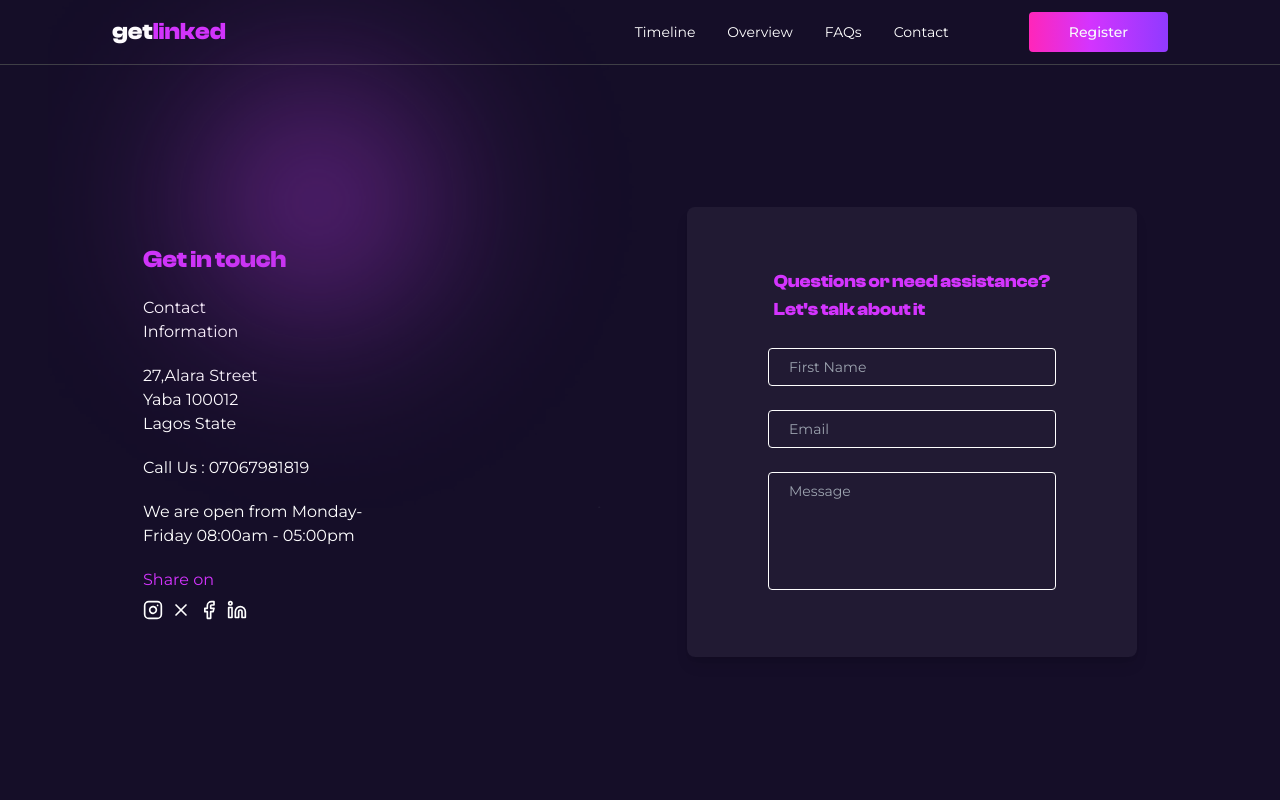
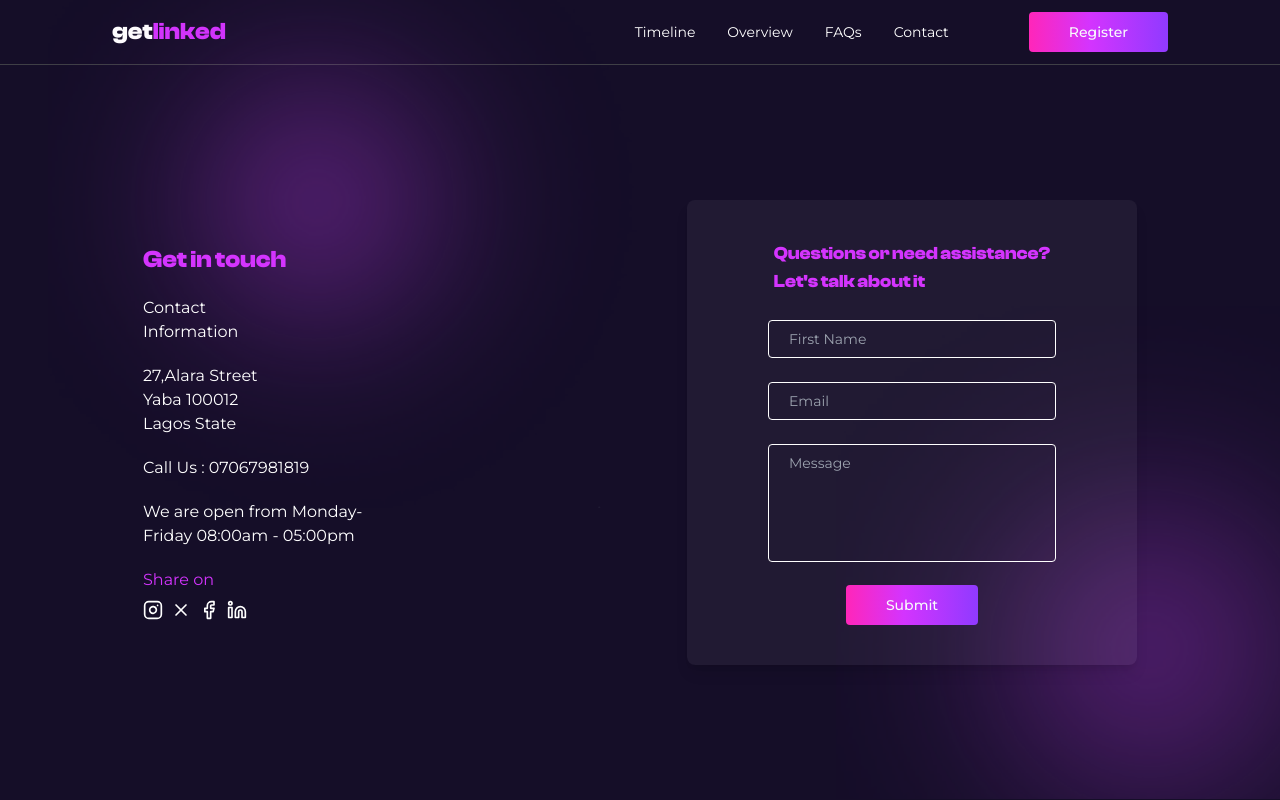
Before and after one commit to NureniJamiu/getlinked-tech-hackathon, a Next.js app: page /contact in a window 1280 px wide. Built offline with nearby package versions, Linux system fonts and the light colour scheme.

Commit message:
fix: basic styles

```diff
--- a/src/app/contact/page.jsx
+++ b/src/app/contact/page.jsx
@@ -1,16 +1,27 @@
+import React from "react";
 import Navbar from "@/components/Navbar";
-import { Facebook, Instagram, Linkedin, X } from "lucide-react";
-import React from "react";
+import flare from "../../../public/purple-flare.png";
+import Image from "next/image";
+import ContactForm from "@/components/ContactForm";
+
+import { ArrowLeft, Facebook, Instagram, Linkedin, X } from "lucide-react";
 
 const page = () => {
   return (
     <>
       <Navbar className="hidden md:block" />
-      <main className="flex items-center justify-center px-12 md:px-22 lg:px-44 h-[calc(100vh-66px)]">
+      <main className="relative flex items-center justify-center px-12 md:px-22 lg:px-44 md:h-[calc(100vh-66px)] overflow-hidden">
+        <Image
+          src={flare}
+          alt="flare"
+          width={700}
+          height={700}
+          className="absolute bottom-44 right-24 md:-bottom-52 -z-20 md:-right-64 opacity-50"
+        />
         <div className="flex flex-col  md:flex-row md:items-center gap-72">
           {/* flex one */}
           <div
-            className="flex-1"
+            className="hidden md:block flex-1 "
             data-aos="fade-right"
             data-aos-duration="1500"
           >
@@ -34,31 +45,26 @@ const page = () => {
           {/* flex two  */}
           <div
             className="flex-1 text-center"
-            data-aos="fade-left"
-            data-aos-duration="1500"
+            // data-aos="fade-left"
+            // data-aos-duration="1500"
           >
-            <div className="w-[450px] h-[450px] rounded-lg shadow-lg bg-white bg-opacity-5 flex items-center justify-center">
+            <div className="w-[450px] h-auto py-10 rounded-lg md:shadow-lg md:bg-white md:bg-opacity-5 flex items-center justify-center">
               <div className="flex flex-col items-center">
-                <h2 className="text-left font-clash text-lg text-[#D434FE]">
+                <div
+                  className="md:hidden self-start bg-gradient-to-b from-purple-500 to-pink-500 rounded-full p-[2px] cursor-pointer"
+                  // onClick={goBack}
+                >
+                  <div className=" bg-[#150E28] rounded-full p-1">
+                    <ArrowLeft size={18} />
+                  </div>
+                </div>
+                <h2 className="text-left font-clash text-lg text-[#D434FE] mt-8 md:mt-0">
                   Questions or need assistance? <br /> Let{"'"}s talk about it
                 </h2>
-                <div className="w-72 ">
-                  <input
-                    type="text"
-                    placeholder="First Name"
-                    className="border border-[#fff] bg-inherit py-2 px-5 w-full rounded text-sm mt-6 focus:outline-none"
-                  />
-                  <input
-                    type="email"
-                    placeholder="Email"
-                    className="border border-[#fff] bg-inherit py-2 px-5 w-full rounded text-sm mt-6 focus:outline-none"
-                  />
-                  <textarea
-                    placeholder="Message"
-                    rows={5}
-                    className="border border-[#fff] bg-inherit py-2 px-5 rounded w-full text-sm mt-6 focus:outline-none resize-none"
-                  />
-                </div>
+                <p className="md:hidden text-sm w-[280px] text-left mt-3">
+                  Email us below to any question related to our event
+                </p>
+                <ContactForm />
               </div>
             </div>
           </div>
--- a/src/app/register/page.jsx
+++ b/src/app/register/page.jsx
@@ -3,8 +3,8 @@ import Image from "next/image";
 
 import flare from "../../../public/purple-flare.png";
 import sectionImage from "../../../public/register.png";
-import Form from "@/components/Form";
 import Navbar from "@/components/Navbar";
+import RegistrationForm from "@/components/RegistrationForm";
 
 const page = () => {
   return (
@@ -48,7 +48,7 @@ const page = () => {
             data-aos="fade-up"
             data-aos-duration="1000"
           >
-            <Form />
+            <RegistrationForm />
           </div>
         </div>
       </main>
--- /dev/null
+++ b/src/components/ContactForm.jsx
@@ -0,0 +1,76 @@
+"use client";
+
+import React from "react";
+import { Button } from "./ui/button";
+import { useFormik } from "formik";
+import { contactUsSchema } from "@/schema";
+
+const onSubmit = async (values, actions) => {
+  console.log(values);
+  await new Promise((resolve) => setTimeout(resolve, 1000));
+  actions.resetForm();
+};
+
+const ContactForm = () => {
+  const { values, errors, touched, handleBlur, handleChange, handleSubmit } =
+    useFormik({
+      initialValues: {
+        name: "",
+        email: "",
+        message: "",
+      },
+      validationSchema: contactUsSchema,
+      onSubmit,
+    });
+  return (
+    <form onSubmit={handleSubmit} className="w-72 ">
+      <input
+        type="text"
+        id="name"
+        value={values.name}
+        onChange={handleChange}
+        onBlur={handleBlur}
+        placeholder="First Name"
+        className={`border border-[#fff] bg-inherit py-2 px-5 w-full rounded text-sm mt-6 focus:outline-none ${
+          errors.name && touched.name && "border-red-500"
+        }`}
+      />
+      {errors.name && touched.name && (
+        <p className="text-xs text-red-500 text-left">{errors.name}</p>
+      )}
+      <input
+        type="email"
+        id="email"
+        value={values.email}
+        onChange={handleChange}
+        onBlur={handleBlur}
+        placeholder="Email"
+        className={`border border-[#fff] bg-inherit py-2 px-5 w-full rounded text-sm mt-6 focus:outline-none ${
+          errors.email && touched.email && "border-red-500"
+        }`}
+      />
+      {errors.email && touched.email && (
+        <p className="text-xs text-red-500 text-left">{errors.email}</p>
+      )}
+      <textarea
+        id="message"
+        value={values.message}
+        onChange={handleChange}
+        onBlur={handleBlur}
+        rows={5}
+        placeholder="Message"
+        className={`border border-[#fff] bg-inherit py-2 px-5 w-full rounded text-sm mt-6 focus:outline-none resize-none ${
+          errors.message && touched.message && "border-red-500"
+        }`}
+      />
+      {errors.message && touched.message && (
+        <p className="text-xs text-red-500 text-left">{errors.message}</p>
+      )}
+      <Button className="btn-gradient rounded px-10 text-sm mt-4">
+        Submit
+      </Button>
+    </form>
+  );
+};
+
+export default ContactForm;
--- a/src/components/Hero.jsx
+++ b/src/components/Hero.jsx
@@ -49,7 +49,7 @@ const Hero = () => {
           data-aos-duration="1000"
         />
         {/* flex one  */}
-        <div className="lg:flex-1 text-center md:text-left lg:pl-28">
+        <div className="flex-1 w-full text-center md:text-left lg:pl-28">
           <div className="relative my-5 lg:hidden w-80 md:w-[400px] mx-auto">
             <span className="italic font-semibold md:text-xl">
               Igniting a Revolution in HR Innovation
@@ -67,7 +67,7 @@ const Hero = () => {
           <div className="relative my-16 md:my-0">
             <Star name={grayStar} size={8} posOne="-top-10" posTwo="right-14" />
             <div className="relative mt-14">
-              <div className="relative text-4xl font-clash md:text-5xl text-center lg:text-left md:leading-tight w-96 lg:mx-0 md:w-[500px] mx-auto">
+              <div className="relative text-3xl font-clash md:text-5xl text-center lg:text-left md:leading-tight w-[350px] lg:mx-0 md:w-[500px] mx-auto">
                 <span>
                   getlinked Tech Hackathon{" "}
                   <span className="text-[#D434FE]">1.0</span>🔗💥
--- a/src/components/Form.jsx
+++ b/src/components/RegistrationForm.jsx
@@ -11,7 +11,7 @@ const onSubmit = async (values, actions) => {
   actions.resetForm();
 };
 
-const Form = () => {
+const RegistrationForm = () => {
   const { values, errors, touched, handleBlur, handleChange, handleSubmit } =
     useFormik({
       initialValues: {
@@ -54,7 +54,7 @@ const Form = () => {
               onBlur={handleBlur}
               placeholder="Enter the name of your group"
               className={` border border-[#fff] bg-inherit py-3 px-5 w-full rounded text-xs focus:outline-none mt-2 ${
-                errors.name && touched.name ? "border-red-500" : ""
+                errors.name && touched.name && "border-red-500"
               }`}
             />
             {errors.name && touched.name && (
@@ -186,4 +186,4 @@ const Form = () => {
   );
 };
 
-export default Form;
+export default RegistrationForm;
--- a/src/components/Rules.jsx
+++ b/src/components/Rules.jsx
@@ -9,7 +9,7 @@ import Subheader from "./Subheader";
 const Rules = () => {
   return (
     <section
-      className="relative text-center px-10 md:px-20 lg:px-28 border-b border-zinc-700 py-8 overflow-hidden"
+      className="relative text-center px-10 md:px-20 lg:px-28 border-b border-zinc-700 py-8  overflow-hidden"
       data-aos="fade-up"
       data-aos-duration="1500"
     >
--- a/src/components/Subheader.jsx
+++ b/src/components/Subheader.jsx
@@ -7,10 +7,10 @@ const Subheader = ({ title, subtitle, optional }) => {
   return (
     <>
       <div className="relative">
-        <h2 className="font-clash text-2xl md:text-3xl">
-          {title} <br />
+        <div className="font-clash text-2xl md:text-3xl">
+          <h2 className="">{title}</h2>
           <span className="text-[#D434FE]">{subtitle}</span>
-        </h2>
+        </div>
         <Image
           src={purpleStar}
           width={12}
--- a/src/schema/index.js
+++ b/src/schema/index.js
@@ -1,4 +1,13 @@
 import * as yup from "yup";
+
+export const contactUsSchema = yup.object().shape({
+  name: yup.string().required("Name is a required field"),
+  email: yup
+    .string()
+    .email("Please enter a valid email")
+    .required("Email is a required field"),
+  message: yup.string().required("This field is required"),
+});
 
 export const registrationSchema = yup.object().shape({
   name: yup.string().required("Name is a required field"),
@@ -11,12 +20,3 @@ export const registrationSchema = yup.object().shape({
   category: yup.string().required("This field is required"),
   size: yup.string().required("This field is required"),
 });
-
-export const contactUsSchema = yup.object().shape({
-  name: yup.string().required("Name is a required field"),
-  email: yup
-    .string()
-    .email("Please enter a valid email")
-    .required("Email is a required field"),
-  message: yup.string().required("This field is required"),
-});
```
Also changed, not shown: src/components/TheBigIdea.jsx (+11 -9 lines).
